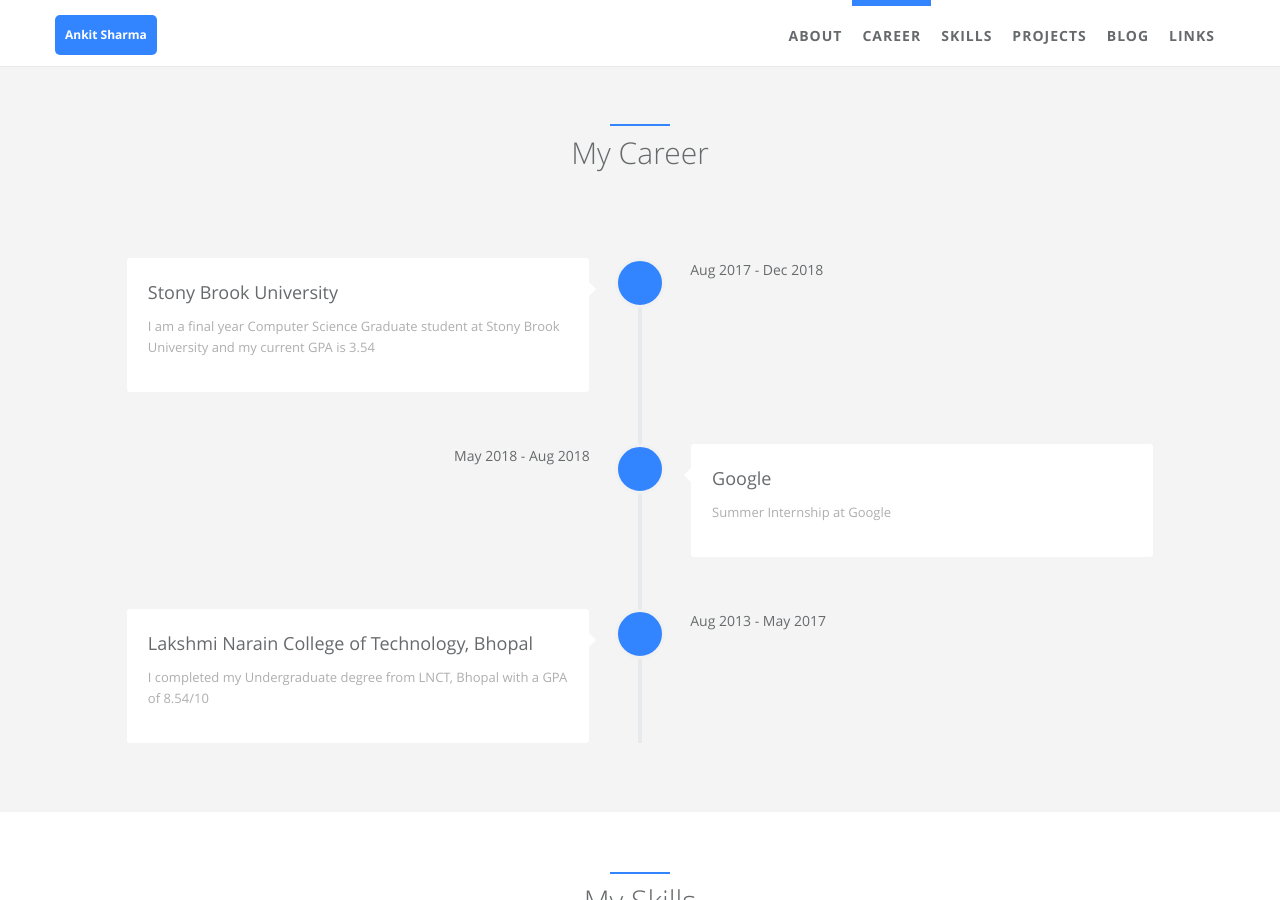
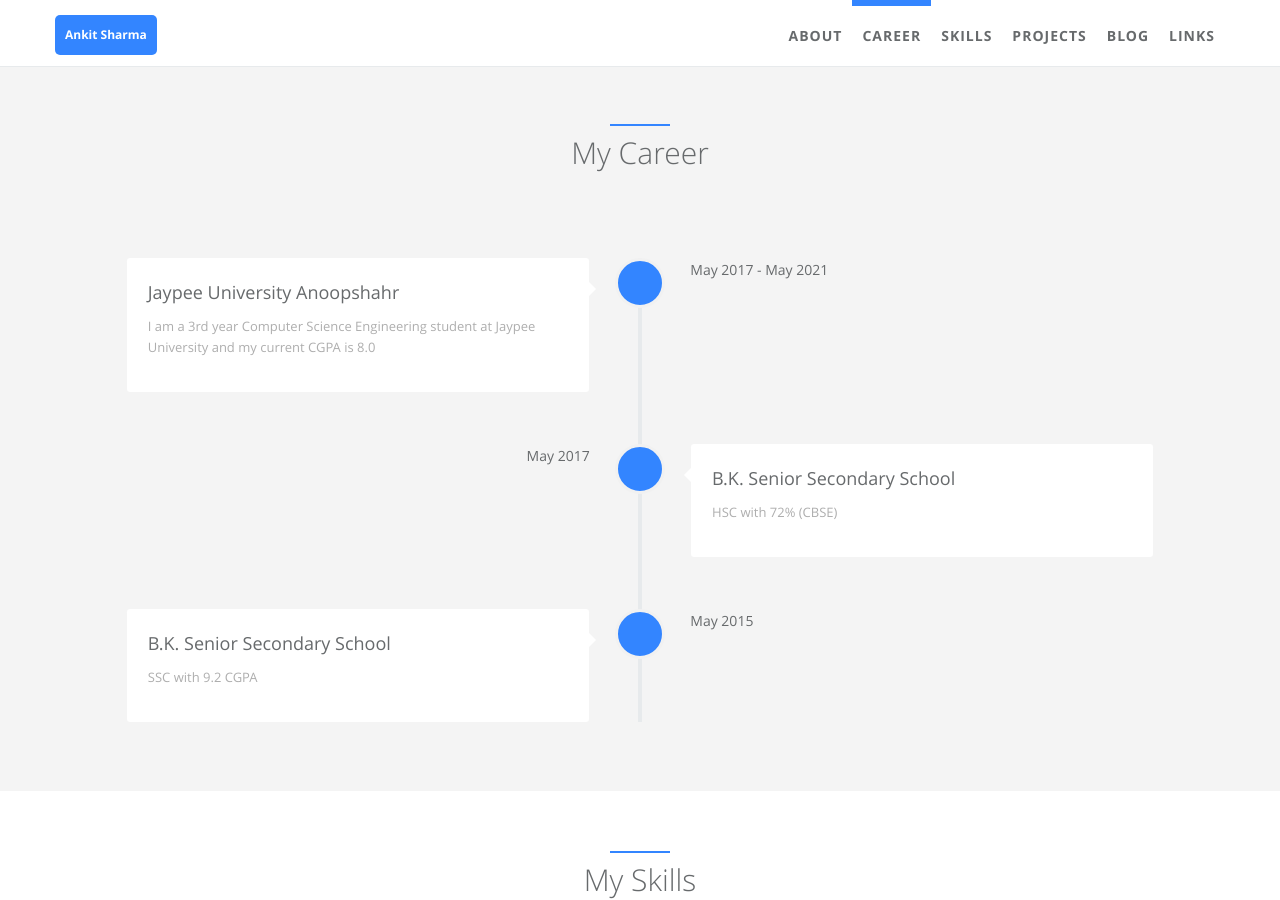
Before and after one commit to 8nkit/8nkit.github.io, a Jekyll site: the page built from index.html, in a window 1280 px wide and 900 px high, scrolled down 837 px. Built offline with Jekyll 4.4.1, drawn with Linux system fonts in a browser that asks for light colours.

Commit message:
aug commit

```diff
--- a/_data/index/careers.yml
+++ b/_data/index/careers.yml
@@ -1,32 +1,32 @@
 # careers section data
 # if you don't have language feature(language.yml is empty), ignore "i18n" items
 - name:
-    detail: Stony Brook University
+    detail: Jaypee University Anoopshahr
     i18n: company_a
   desc:
-    detail: I am a final year Computer Science Graduate student at Stony Brook University and my current GPA is 3.54
+    detail: I am a 3rd year Computer Science Engineering student at Jaypee University and my current CGPA is 8.0
     i18n: company_a_desc
   date:
-    detail: Aug 2017 - Dec 2018
+    detail: May 2017 - May 2021
     i18n: company_a_date
 
 - name:
-    detail: Google
+    detail: B.K. Senior Secondary School
     img: /static/assets/img/landing/android.jpg
     i18n: company_a
   desc:
-    detail: Summer Internship at Google
+    detail: HSC with 72% (CBSE)
     i18n: company_a_desc
   date:
-    detail: May 2018 - Aug 2018
+    detail: May 2017
     i18n: company_a_date
 
 - name:
-    detail: Lakshmi Narain College of Technology, Bhopal
+    detail: B.K. Senior Secondary School
     i18n: company_b
   desc:
-    detail: I completed my Undergraduate degree from LNCT, Bhopal with a GPA of 8.54/10
+    detail: SSC with 9.2 CGPA
     i18n: company_b_desc
   date:
-    detail: Aug 2013 - May 2017
+    detail: May 2015
     i18n: company_b_date
--- a/_data/index/language.yml
+++ b/_data/index/language.yml
@@ -2,8 +2,8 @@
 # If you want to change flags, find file path at dir '/static/assets/img/flags' and replace following line(en is displayed default)
 #    then edit '/static/locals/*.json' content to your language.
 # If you don't want this feature, just clear this file content then ignore "i18n" in files careers.yml and projects.yml
-# - locale: zh
-  # flag: /static/assets/img/flags/China.png
+# - locale: hn
+  # flag: /static/assets/img/flags/India.png
 
 # - locale: en
   # flag: /static/assets/img/flags/United-States.png
```
